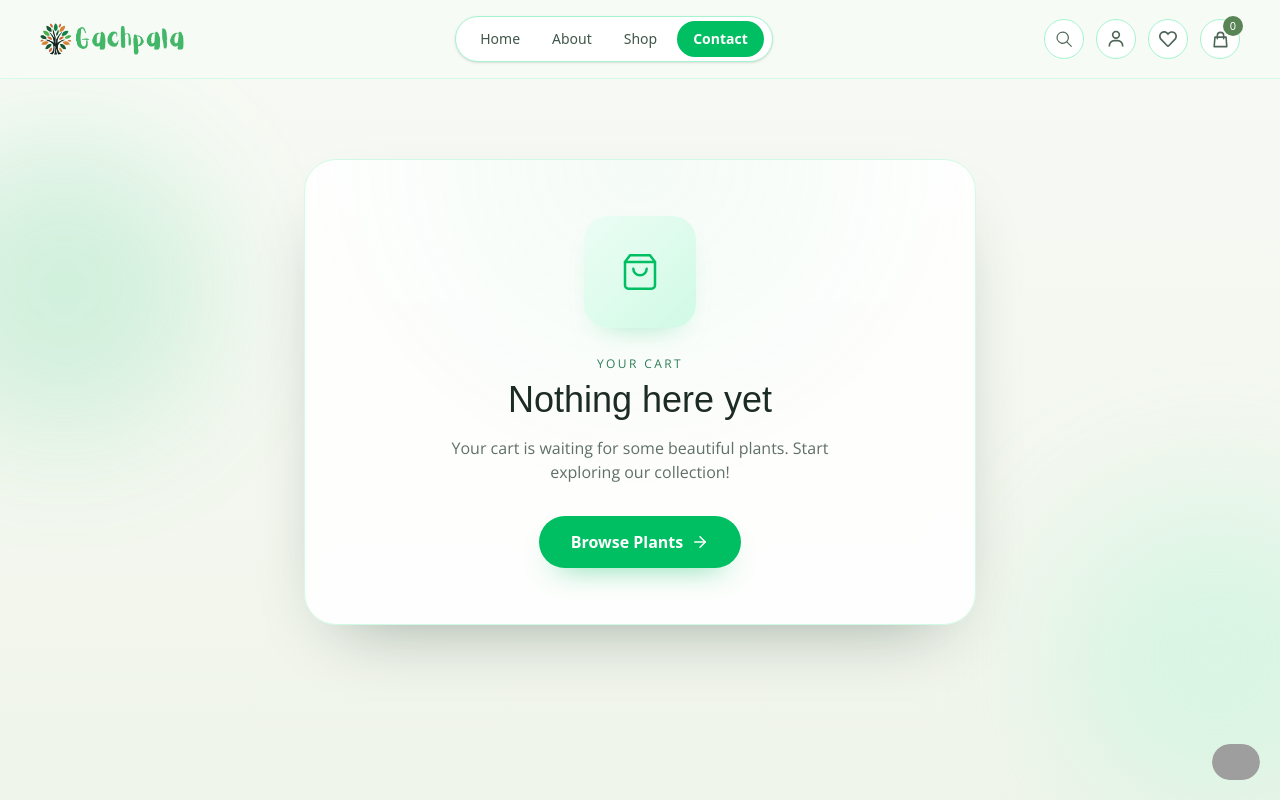
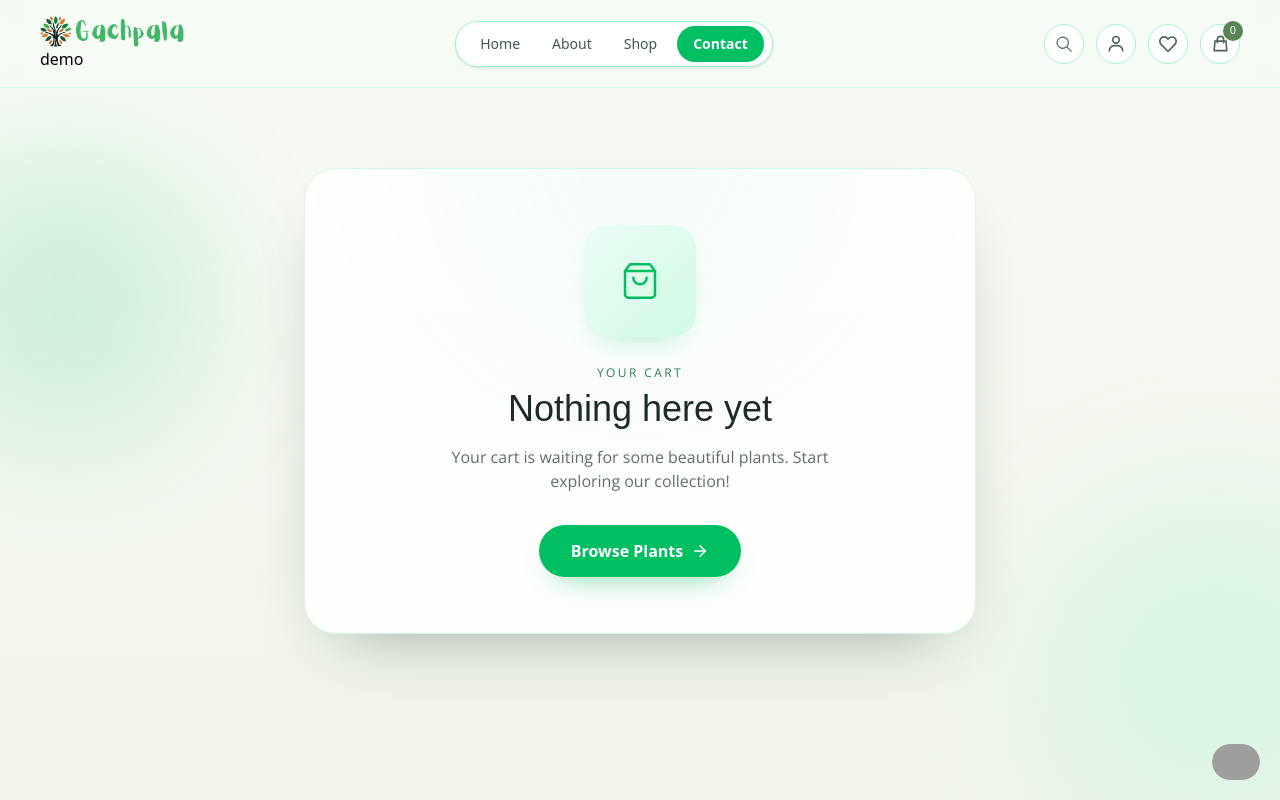
Before and after one commit to Gachpala/gachpala-frontend, a Next.js app: page /cart in a window 1280 px wide. Shown: the top 800 px of the page. Built offline with nearby package versions, Linux system fonts and the light colour scheme; grey boxes are pictures that could not be loaded; a web font is replaced by a local one.

Commit message:
added the demo test to the name

```diff
--- a/src/components/NavBar.js
+++ b/src/components/NavBar.js
@@ -409,6 +409,7 @@ export default function Home() {
             alt="gachpala_logo"
             className="w-24 md:w-30 lg:w-34 xl:w-36"
           />
+          <h1>demo</h1>
         </Link>
 
         <div className="hidden items-center rounded-full border border-emerald-200 bg-white px-2 py-1 shadow-sm md:flex">
```
